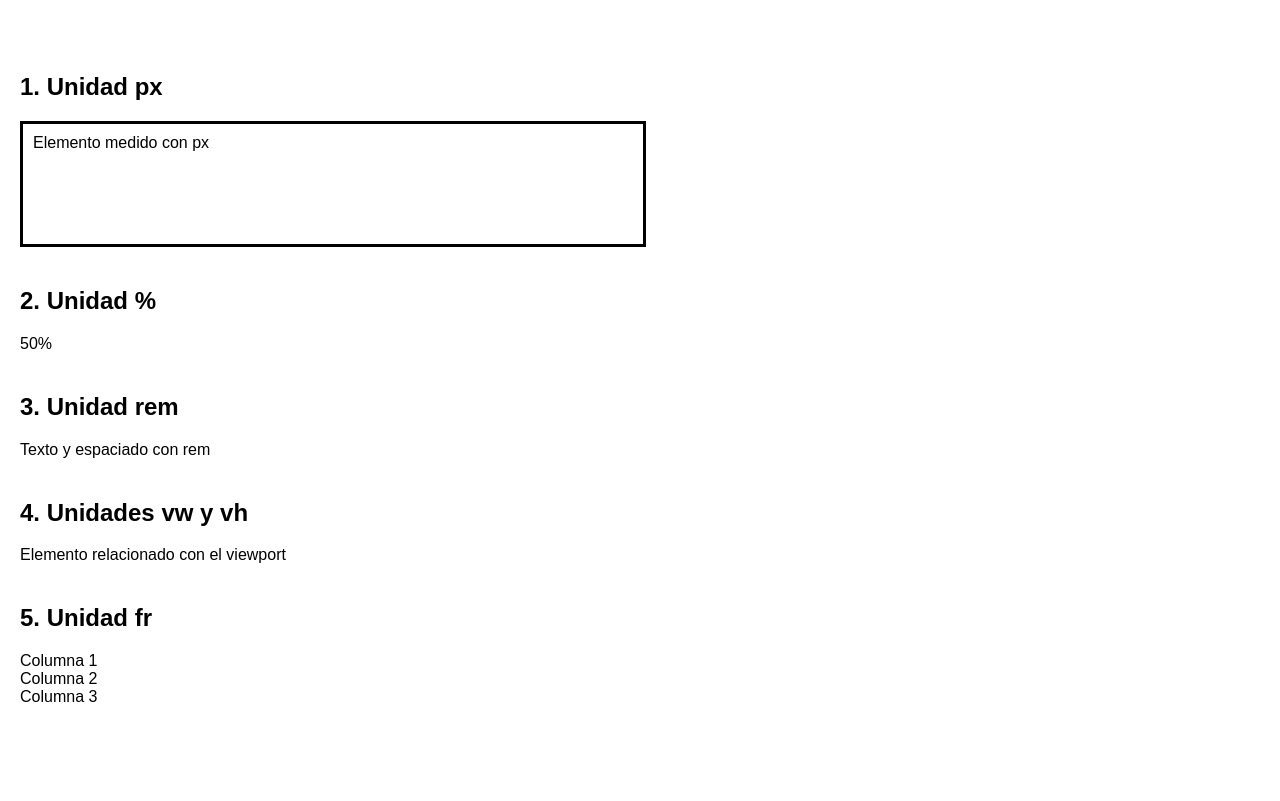
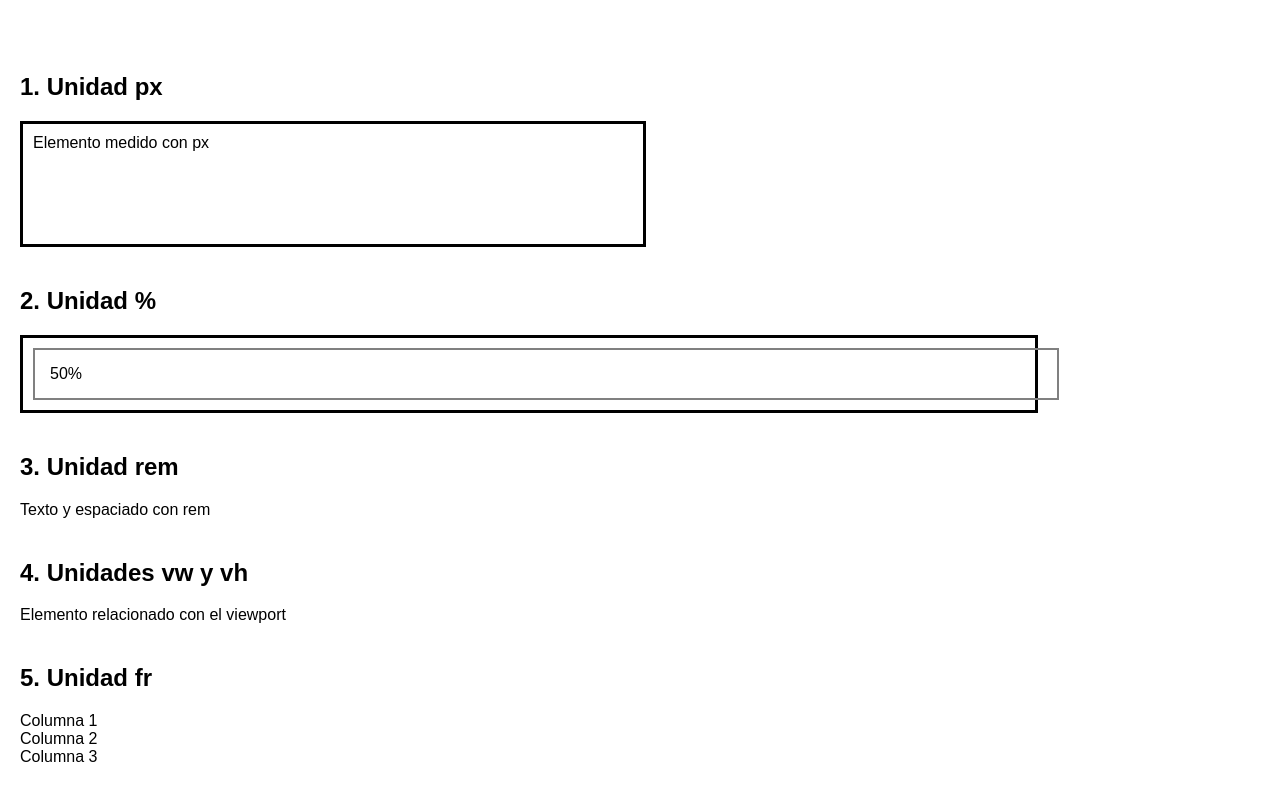
Before and after one commit to EmilioRomo935/Laboratorio-Unidades-CSS, a plain HTML site: page index.html in a window 1280 px wide. Shown: the part 121-922 px from the top of the page. Before the commit the page ends 887 px from the top, so only its background shows below. Drawn offline with Linux system fonts and the light colour scheme.

Commit message:
Parte B unidad porcentaje

```diff
--- a/css/estilos.css
+++ b/css/estilos.css
@@ -1,9 +1,30 @@
-body { font-family: Arial, sans-serif; margin: 0; }
-header, main { padding: 20px; }
-section { margin-bottom: 40px; }
-.ejemplo-px {
+body { font-family: Arial, sans-serif;
+       margin: 0;
+    }
+
+header, main {
+    padding: 20px;
+ }
+
+section {
+    margin-bottom: 40px;
+ }
+
+ .ejemplo-px {
     width: 600px;
     height: 100px;
     border: 3px solid black;
     padding: 10px;
 }
+
+.contenedor-porcentaje{
+    width: 80%;
+    border: 3px solid black;
+    padding: 10px;
+}
+
+.elemento-porcentaje{
+    width: 100%;
+    padding: 15px;
+    border: 2px solid gray;
+}
```
